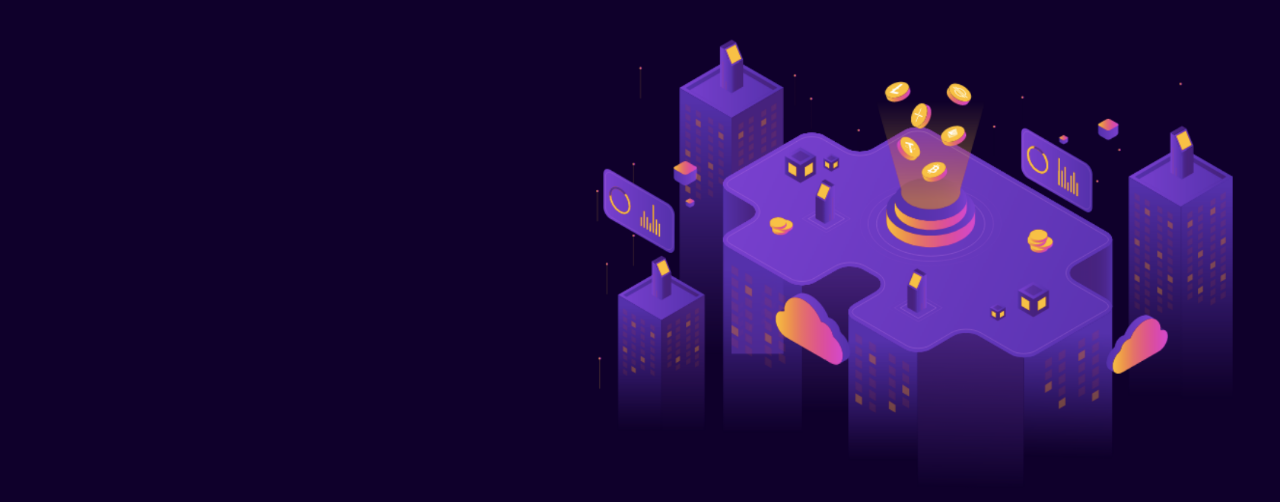
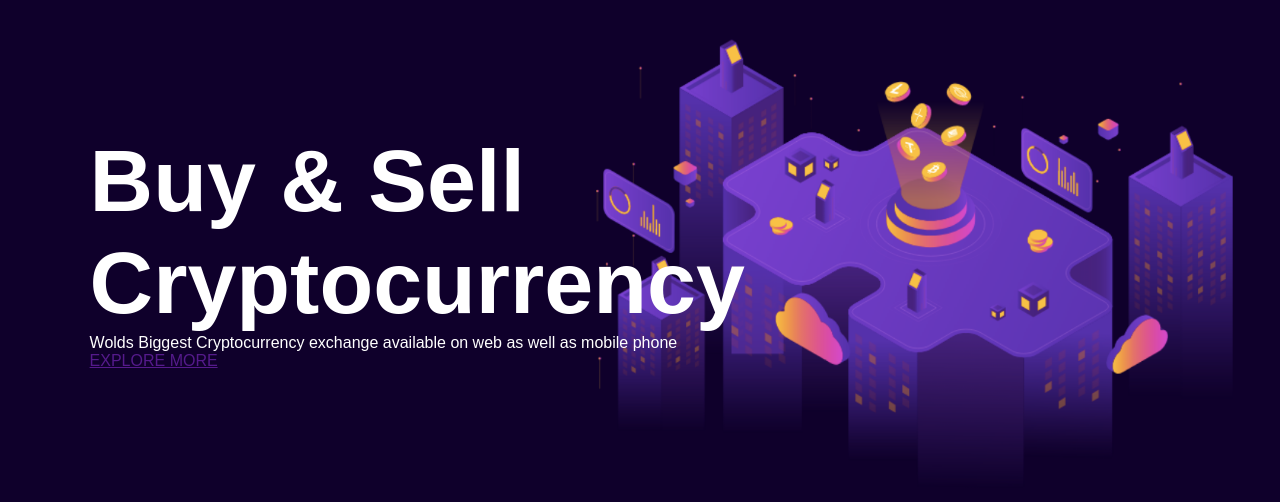
Before and after one commit to Kingsly62/Cryptocurrencey-buy-Sell, a plain HTML site: page index.html in a window 1280 px wide. Shown: the part 90-592 px from the top of the page. Drawn offline with Linux system fonts and the light colour scheme.

```diff
--- a/index.css
+++ b/index.css
@@ -49,3 +49,12 @@ nav .btn{
     padding: 10px 30px;
     border-radius: 20px;
 }
+
+.content{
+    margin-top: 12%;
+}
+
+.content h1{
+    font-size: 88px;
+    margin-top: 15px;
+}
--- a/index.html
+++ b/index.html
@@ -19,6 +19,11 @@
         </ul>
         <a href="#" class="btn">EN</a>
        </nav>
+       <div class="content">
+        <h1>Buy & Sell Cryptocurrency</h1>
+        <p>Wolds Biggest Cryptocurrency exchange available on web as well as mobile phone</p>
+        <a href="" class="btn">EXPLORE MORE</a>
+       </div>
     </div>
 </body>
 </html>
```
